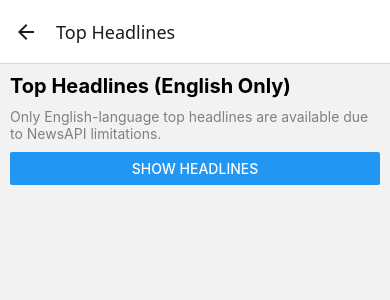
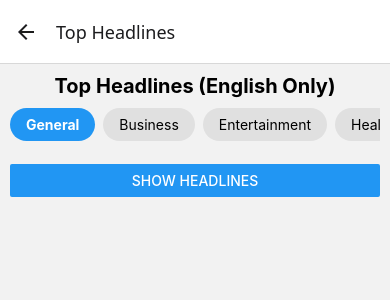
Before and after one commit to FuscusNight/Pocket-News, a React Native app: screen /TopHeadlines in a window 390 px wide. Shown: the top 300 px of the page. Built offline with nearby package versions, Linux system fonts and the light colour scheme.

Commit message:
Categories For Top Headlines plus style clean up
Top headlines has categories to select now plus styling got moved to its own section as it was becoming too bloated to be inserted into the render return

```diff
--- a/App.js
+++ b/App.js
@@ -17,7 +17,7 @@ function HomeScreen({ navigation }) {
         Welcome to Pocket News!
       </Text>
       <Button
-        title="Top Headlines (English - Worldwide"
+        title="Top Headlines (English Only)"
         onPress={() => navigation.navigate("TopHeadlines")}
       />
       <View style={{ height: 20 }} />
--- a/api/NewsAPI.js
+++ b/api/NewsAPI.js
@@ -6,10 +6,10 @@ console.log("It's working", NEWS_API_KEY);
 const BASE_URL = "https://newsapi.org/v2";
 
 // Intendeded to let users pick top headlines from specific countries but NewsAPI just gives nothing when using their country paramater, brilliant. So, limited to primarily English from USA mostly.
-export async function getTopHeadlines({ pageSize = 20 }) {
+export async function getTopHeadlines({ pageSize = 20, category = "general" }) {
   if (!NEWS_API_KEY) throw new Error("Missing NewsAPI key!");
 
-  const url = `${BASE_URL}/top-headlines?apiKey=${NEWS_API_KEY}&category=general&pageSize=${pageSize}`;
+  const url = `${BASE_URL}/top-headlines?apiKey=${NEWS_API_KEY}&category=${category}&pageSize=${pageSize}`;
   const res = await fetch(url);
   return res.json();
 }
--- a/screens/TopHeadlinesScreen.js
+++ b/screens/TopHeadlinesScreen.js
@@ -7,35 +7,92 @@ import {
   Button,
   Linking,
   Image,
+  TouchableOpacity,
+  ScrollView,
+  StyleSheet,
 } from "react-native";
 
 import { getTopHeadlines } from "../api/NewsAPI";
+
+const CATEGORIES = [
+  { value: "general", label: "General" },
+  { value: "business", label: "Business" },
+  { value: "entertainment", label: "Entertainment" },
+  { value: "health", label: "Health" },
+  { value: "science", label: "Science" },
+  { value: "sports", label: "Sports" },
+  { value: "technology", label: "Technology" },
+];
 
 export default function TopHeadlinesScreen() {
   const [articles, setArticles] = useState([]);
   const [loading, setLoading] = useState(false);
   const [hasFetched, setHasFetched] = useState(false);
+  const [selectedCategory, setSelectedCategory] = useState("general");
 
-  const fetchHeadlines = async () => {
+  const fetchHeadlines = async (category = selectedCategory) => {
     setLoading(true);
     setHasFetched(true);
     const result = await getTopHeadlines({
       pageSize: 20,
+      category,
     });
     setArticles(result.articles || []);
     setLoading(false);
   };
 
+  const selectCategory = (category) => {
+    setSelectedCategory(category);
+    fetchHeadlines(category);
+  };
+
+  const formatDate = (dateString) => {
+    const date = new Date(dateString);
+    return date.toLocaleDateString();
+  };
+
   return (
     <View style={{ flex: 1, padding: 10 }}>
-      <Text style={{ fontSize: 20, fontWeight: "bold", marginBottom: 10 }}>
+      <Text
+        style={{
+          fontSize: 20,
+          fontWeight: "bold",
+          marginBottom: 10,
+          textAlign: "center",
+        }}
+      >
         Top Headlines (English Only)
       </Text>
-      <Text style={{ color: "gray", marginBottom: 10 }}>
-        Only English-language top headlines are available due to NewsAPI
-        limitations.
-      </Text>
-      <Button title="Show Headlines" onPress={fetchHeadlines} />
+
+      <View style={styles.categoriesContainer}>
+        <ScrollView horizontal showsHorizontalScrollIndicator={false}>
+          {CATEGORIES.map((category) => (
+            <TouchableOpacity
+              key={category.value}
+              style={[
+                styles.categoryButton,
+                selectedCategory === category.value && styles.selectedCategory,
+              ]}
+              onPress={() => selectCategory(category.value)}
+            >
+              <Text
+                style={[
+                  styles.categoryText,
+                  selectedCategory === category.value &&
+                    styles.selectedCategoryText,
+                ]}
+              >
+                {category.label}
+              </Text>
+            </TouchableOpacity>
+          ))}
+        </ScrollView>
+      </View>
+
+      {!hasFetched && (
+        <Button title="Show Headlines" onPress={() => fetchHeadlines()} />
+      )}
+
       {loading ? (
         <ActivityIndicator
           size="large"
@@ -51,31 +108,29 @@ export default function TopHeadlinesScreen() {
           data={articles}
           keyExtractor={(item, idx) => item.url + idx}
           renderItem={({ item }) => (
-            <View
-              style={{
-                marginBottom: 20,
-                borderBottomWidth: 1,
-                borderColor: "#ccc",
-                paddingBottom: 10,
-              }}
-            >
+            <View style={styles.articleContainer}>
               {item.urlToImage && (
                 <Image
                   source={{ uri: item.urlToImage }}
-                  style={{
-                    width: "100%",
-                    height: 180,
-                    borderRadius: 8,
-                    marginBottom: 5,
-                  }}
+                  style={styles.articleImage}
                   resizeMode="cover"
                 />
               )}
-              <Text style={{ fontWeight: "bold", fontSize: 16 }}>
-                {item.title}
+              <Text style={styles.articleTitle}>{item.title}</Text>
+              <View style={styles.sourceDateContainer}>
+                <Text style={styles.sourceText}>{item.source?.name}</Text>
+                {item.publishedAt && (
+                  <Text style={styles.dateText}>
+                    {formatDate(item.publishedAt)}
+                  </Text>
+                )}
+              </View>
+              {item.author && (
+                <Text style={styles.authorText}>By {item.author}</Text>
+              )}
+              <Text numberOfLines={3} style={styles.descriptionText}>
+                {item.description}
               </Text>
-              <Text style={{ color: "gray" }}>{item.source?.name}</Text>
-              <Text numberOfLines={3}>{item.description}</Text>
               <Button
                 title="Read More"
                 onPress={() => Linking.openURL(item.url)}
@@ -87,3 +142,64 @@ export default function TopHeadlinesScreen() {
     </View>
   );
 }
+
+const styles = StyleSheet.create({
+  categoriesContainer: {
+    marginBottom: 15,
+  },
+  categoryButton: {
+    backgroundColor: "#e0e0e0",
+    paddingHorizontal: 16,
+    paddingVertical: 8,
+    borderRadius: 20,
+    marginRight: 8,
+    marginBottom: 8,
+  },
+  selectedCategory: {
+    backgroundColor: "#2196F3",
+  },
+  categoryText: {
+    fontSize: 14,
+  },
+  selectedCategoryText: {
+    color: "white",
+    fontWeight: "bold",
+  },
+  articleContainer: {
+    marginBottom: 20,
+    borderBottomWidth: 1,
+    borderColor: "#ccc",
+    paddingBottom: 10,
+  },
+  articleImage: {
+    width: "100%",
+    height: 180,
+    borderRadius: 8,
+    marginBottom: 5,
+  },
+  articleTitle: {
+    fontWeight: "bold",
+    fontSize: 16,
+    marginBottom: 4,
+  },
+  sourceDateContainer: {
+    flexDirection: "row",
+    justifyContent: "space-between",
+    marginBottom: 2,
+  },
+  sourceText: {
+    color: "gray",
+  },
+  dateText: {
+    color: "gray",
+    fontSize: 12,
+  },
+  authorText: {
+    fontStyle: "italic",
+    fontSize: 12,
+    marginBottom: 4,
+  },
+  descriptionText: {
+    marginBottom: 8,
+  },
+});
```
